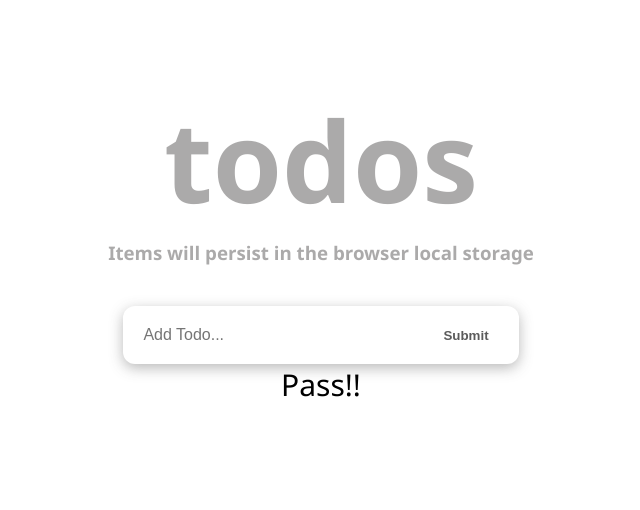
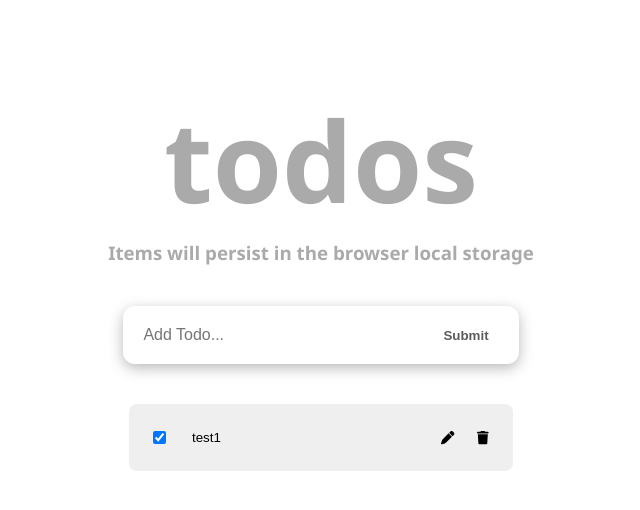
Before and after one commit to mdg0410/react_todolist, a React (Create React App) app: page / in a window 1280 px wide. Shown: the top 510 px of the page, without its empty margins (319-959 px from the left). Built offline with nearby package versions, Linux system fonts and the light colour scheme.

Commit message:
Add Item component

```diff
--- a/package.json
+++ b/package.json
@@ -3,6 +3,9 @@
   "version": "0.1.0",
   "private": true,
   "dependencies": {
+    "@fortawesome/fontawesome-svg-core": "^6.4.0",
+    "@fortawesome/free-solid-svg-icons": "^6.4.0",
+    "@fortawesome/react-fontawesome": "^0.2.0",
     "@testing-library/jest-dom": "^5.16.5",
     "@testing-library/react": "^13.4.0",
     "@testing-library/user-event": "^13.5.0",
--- a/src/Component/TodoItem.jsx
+++ b/src/Component/TodoItem.jsx
@@ -1,12 +1,57 @@
 import React from 'react'
+import { FontAwesomeIcon } from '@fortawesome/react-fontawesome'
+import { faPen } from '@fortawesome/free-solid-svg-icons'
+import { faTrash } from '@fortawesome/free-solid-svg-icons'
 
 export default function TodoItem() {
 
   const styleContainer = {
-    fontSize: '30px'
+    display: 'flex',
+    width: '100%',
+    fontSize: '1rem',
+    borderRadius: '1vh',
+  listStyleType: 'none',
+  padding: '2vh 3vh',
+  borderBottom: '1px solid #fff',
+  background: '#f0efef',
+  gap: '2vh',
+  }
+
+  const checkbox = {
+
+  }
+
+  const button = {
+    cursor: 'pointer',
+    background: 'transparent',
+  order: '2',
+  outline: 'none',
+  border: 'none',
+  marginLeft: '7px',
+  }
+
+  const input = {
+    width: '100%',
+    padding: '10px',
+    border: 'none',
+    outline: 'none',
+    background: 'transparent',
   }
 
   return (
-    <div style={styleContainer}>Pass!!</div>
+    <li style={styleContainer}>
+      <input
+        style={checkbox}
+        type='checkbox'
+        checked='true'
+      />
+      <input
+        style={input}
+        type='text'
+        defaultValue='test1'
+      />
+      <button style={button}><FontAwesomeIcon icon={faPen} /></button>
+      <button style={button}><FontAwesomeIcon icon={faTrash} /></button>
+    </li>
   )
 }
--- a/src/Component/TodosList.jsx
+++ b/src/Component/TodosList.jsx
@@ -4,15 +4,19 @@ import TodoItem from './TodoItem'
 export default function TodosList() {
 
   const styleContainer = {
-
+    display: 'flex',
+    flexDirection: 'column',
+    alignItems: 'center',
+    width: '100%',
+    padding: '2vh',
   }
 
   return (
-    <div style={styleContainer}>
+    <ul style={styleContainer}>
       {
         //Map
       }
       <TodoItem />
-    </div>
+    </ul>
   )
 }
--- a/src/Component/TodosLogic.jsx
+++ b/src/Component/TodosLogic.jsx
@@ -10,6 +10,7 @@ export default function TodosLogic() {
     alignItems: 'center',
     width: '40%',
     padding: '0 6vh',
+    gap: '3vh',
 
   }
 
```
Also changed, not shown: 1 other file (tests, documents, lock files or other folders).
